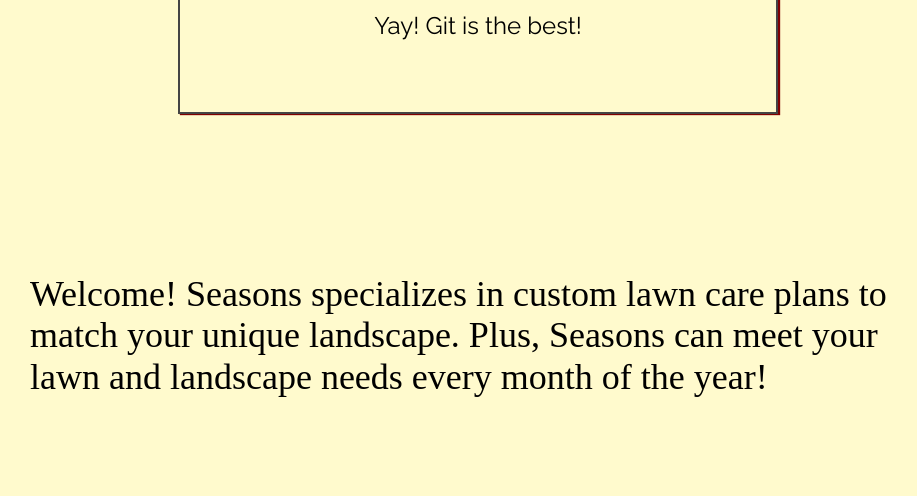
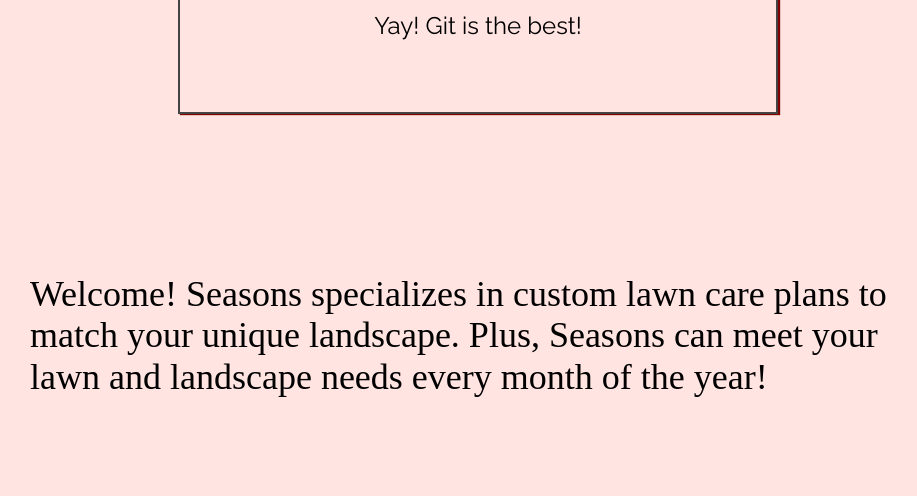
Before and after one commit to monacojay/my_first_repo, a plain HTML site: page index.html in a window 1280 px wide. Shown: the part 304-800 px from the top of the page, without its empty margins (162-1079 px from the left). Drawn offline with nearby package versions, Linux system fonts and the light colour scheme.

Commit message:
Changed background color to mistyrose

```diff
--- a/css/main.css
+++ b/css/main.css
@@ -6,7 +6,7 @@
     box-sizing: border-box;
 }
 body {
-    background-color: lemonchiffon;
+    background-color: mistyrose;
     height: 100%;
     display: flex;
     justify-content: center;
```
